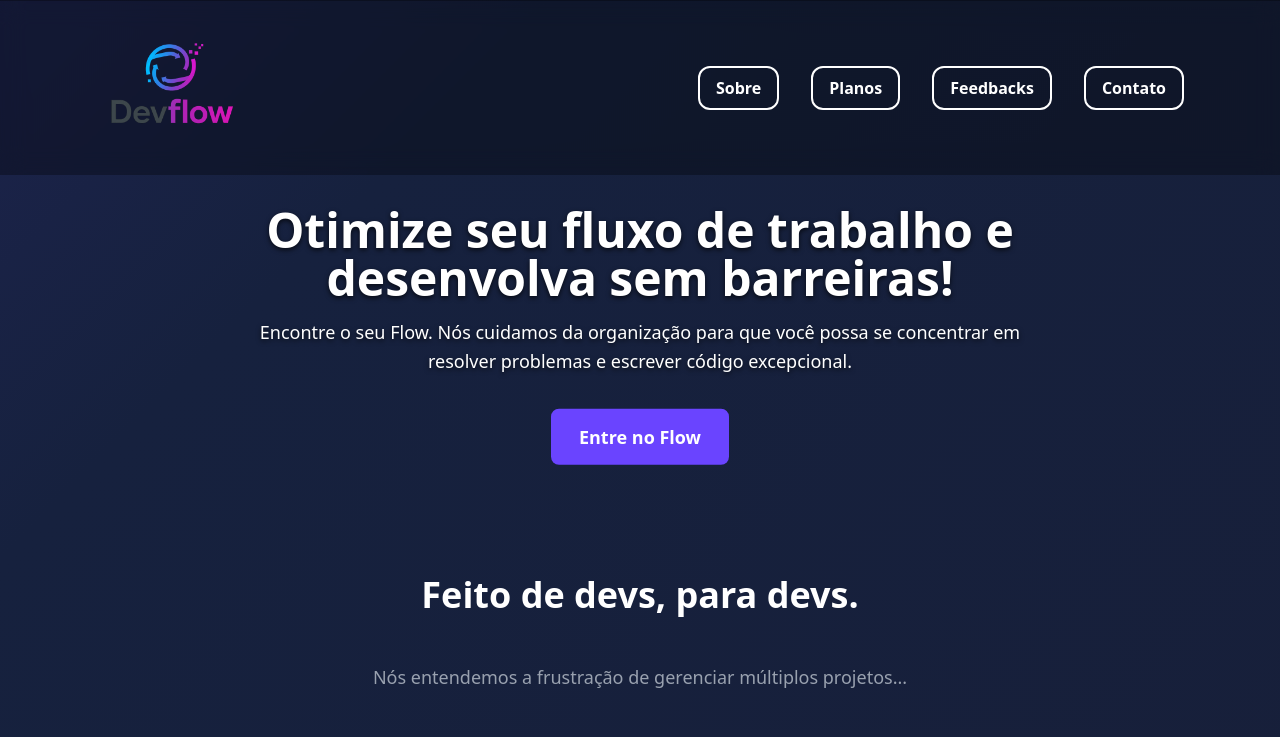
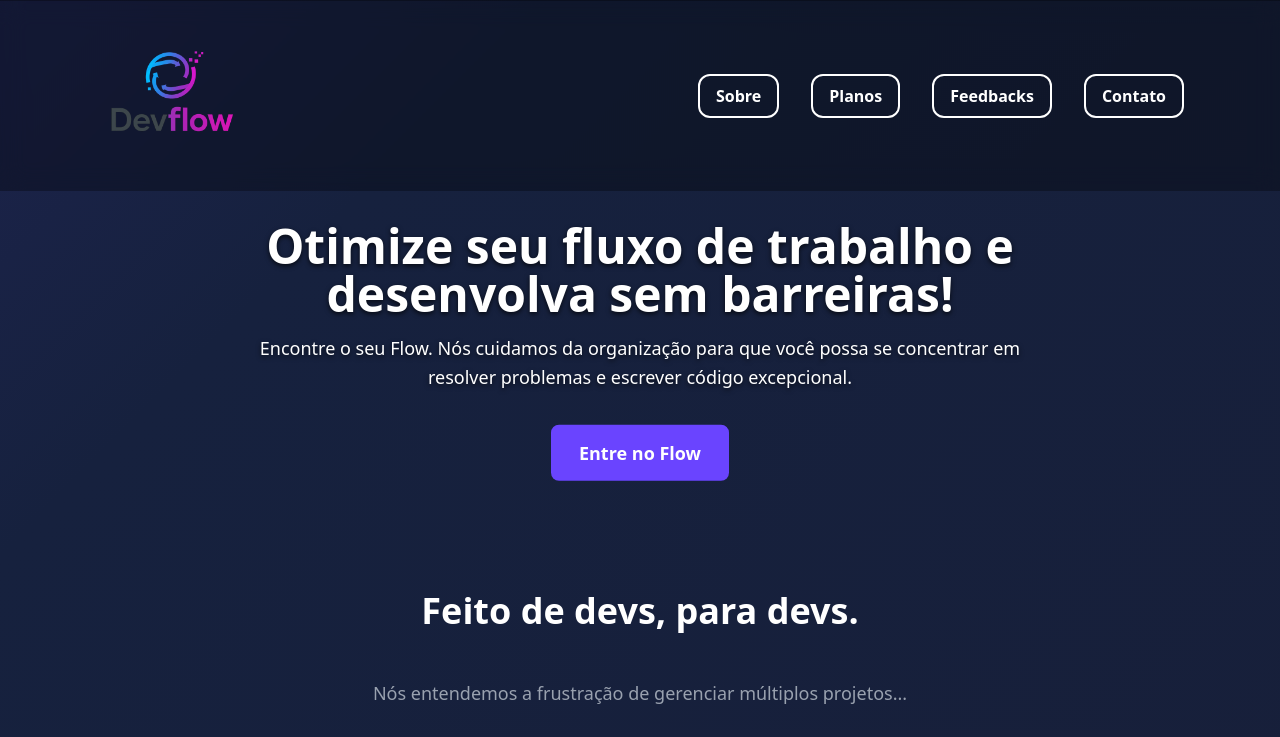
Before and after one commit to ferreiradev7/projeto-devflow-final, a React (Vite) app: page / in a window 1280 px wide. Shown: the top 737 px of the page. Built offline with nearby package versions, Linux system fonts and the light colour scheme.

Commit message:
navbar atualização

```diff
--- a/src/App.jsx
+++ b/src/App.jsx
@@ -41,13 +41,16 @@ function App() {
     <div className="text-white min-h-screen gradient-bg">
       { }
       { }
-      <div id="top-bar" className="sticky top-0 left-0 w-full flex justify-between items-center py-2 md:py-3 px-4 md:px-3 lg:px-16 xl:px-24 z-50 transition-all duration-300 bg-black/30 backdrop-blur-md border-t border-black/30">
+      <div
+        id="top-bar"
+        className="sticky top-0 left-0 w-full flex justify-between items-center py-3 md:py-5 px-4 md:px-8 lg:px-16 xl:px-24 z-50
+             transition-all duration-300 bg-black/30 backdrop-blur-md border-t border-black/30"
+      >
 
-        { }
-
-
-        { }
-        <a href="#" className="relative z-[2] transition-all duration-300 hover:scale-110">
+        <a
+          href="#"
+          className="relative z-[2] transition-all duration-300 hover:scale-110"
+        >
           <img
             src={logoUrl}
             alt="Logo DevFlow"
@@ -55,60 +58,32 @@ function App() {
           />
         </a>
 
-        { }
         <div>
-          { }
+
           <nav className="main-nav hidden md:flex gap-8 relative z-[2]">
-            <a href="#sobre" onClick={closeMenu} className="text-base font-semibold text-white border-2 border-white rounded-xl px-4 py-2 transition-all duration-300 hover:bg-white hover:text-[#6A44FF] hover:-translate-y-1 hover:shadow-[0_8px_16px_rgba(106,68,255,0.3)]">
-              Sobre
-            </a>
-            <a href="#planos" onClick={closeMenu} className="text-base font-semibold text-white border-2 border-white rounded-xl px-4 py-2 transition-all duration-300 hover:bg-white hover:text-[#6A44FF] hover:-translate-y-1 hover:shadow-[0_8px_16px_rgba(106,68,255,0.3)]">
-              Planos
-            </a>
-            <a href="#feedbacks" onClick={closeMenu} className="text-base font-semibold text-white border-2 border-white rounded-xl px-4 py-2 transition-all duration-300 hover:bg-white hover:text-[#6A44FF] hover:-translate-y-1 hover:shadow-[0_8px_16px_rgba(106,68,255,0.3)]">
-              Feedbacks
-            </a>
-            <a href="#contato" onClick={closeMenu} className="text-base font-semibold text-white border-2 border-white rounded-xl px-4 py-2 transition-all duration-300 hover:bg-white hover:text-[#6A44FF] hover:-translate-y-1 hover:shadow-[0_8px_16px_rgba(106,68,255,0.3)]">
-              Contato
-            </a>
+            <a href="#sobre" onClick={closeMenu} className="text-base font-semibold text-white border-2 border-white rounded-xl px-4 py-2 transition-all duration-300 hover:bg-white hover:text-[#6A44FF] hover:-translate-y-1 hover:shadow-[0_8px_16px_rgba(106,68,255,0.3)]">Sobre</a>
+            <a href="#planos" onClick={closeMenu} className="text-base font-semibold text-white border-2 border-white rounded-xl px-4 py-2 transition-all duration-300 hover:bg-white hover:text-[#6A44FF] hover:-translate-y-1 hover:shadow-[0_8px_16px_rgba(106,68,255,0.3)]">Planos</a>
+            <a href="#feedbacks" onClick={closeMenu} className="text-base font-semibold text-white border-2 border-white rounded-xl px-4 py-2 transition-all duration-300 hover:bg-white hover:text-[#6A44FF] hover:-translate-y-1 hover:shadow-[0_8px_16px_rgba(106,68,255,0.3)]">Feedbacks</a>
+            <a href="#contato" onClick={closeMenu} className="text-base font-semibold text-white border-2 border-white rounded-xl px-4 py-2 transition-all duration-300 hover:bg-white hover:text-[#6A44FF] hover:-translate-y-1 hover:shadow-[0_8px_16px_rgba(106,68,255,0.3)]">Contato</a>
           </nav>
 
-          { }
-          <button
-            onClick={toggleMenu}
-            className="md:hidden relative z-[1000] text-white bg-transparent border-none cursor-pointer p-0"
-          >
-            {menuOpen ? (
-              <FaTimes className="w-7 h-7" />
-            ) : (
-              <FaBars className="w-7 h-7" />
-            )}
+
+          <button onClick={toggleMenu} className="md:hidden relative z-[1000] text-white bg-transparent border-none cursor-pointer p-0">
+            {menuOpen ? <FaTimes className="w-7 h-7" /> : <FaBars className="w-7 h-7" />}
           </button>
 
-          { }
-          <nav className={`fixed top-0 ${menuOpen ? 'right-0' : '-right-full'} w-[70%] max-w-[300px] h-screen bg-[#1A1B2E] pt-24 px-5 pb-5 flex flex-col gap-4 z-[998] shadow-[-4px_0_20px_rgba(0,0,0,0.5)] transition-all duration-[400ms] md:hidden`}>
-            <a href="#sobre" onClick={closeMenu} className="text-base font-semibold text-white rounded-md px-4 py-2 transition-all duration-300 hover:bg-white/10 hover:text-[#6A44FF]">
-              Sobre
-            </a>
-            <a href="#planos" onClick={closeMenu} className="text-base font-semibold text-white rounded-md px-4 py-2 transition-all duration-300 hover:bg-white/10 hover:text-[#6A44FF]">
-              Planos
-            </a>
-            <a href="#feedbacks" onClick={closeMenu} className="text-base font-semibold text-white rounded-md px-4 py-2 transition-all duration-300 hover:bg-white/10 hover:text-[#6A44FF]">
-              Feedbacks
-            </a>
-            <a href="#contato" onClick={closeMenu} className="text-base font-semibold text-white rounded-md px-4 py-2 transition-all duration-300 hover:bg-white/10 hover:text-[#6A44FF]">
-              Contato
-            </a>
+
+          <nav className={`fixed top-0 ${menuOpen ? "right-0" : "-right-full"} w-[70%] max-w-[300px] h-screen bg-[#1A1B2E] pt-24 px-5 pb-5 flex flex-col gap-4 z-[998] shadow-[-4px_0_20px_rgba(0,0,0,0.5)] transition-all duration-[400ms] md:hidden`}>
+            <a href="#sobre" onClick={closeMenu} className="text-base font-semibold text-white rounded-md px-4 py-2 transition-all duration-300 hover:bg-white/10 hover:text-[#6A44FF]">Sobre</a>
+            <a href="#planos" onClick={closeMenu} className="text-base font-semibold text-white rounded-md px-4 py-2 transition-all duration-300 hover:bg-white/10 hover:text-[#6A44FF]">Planos</a>
+            <a href="#feedbacks" onClick={closeMenu} className="text-base font-semibold text-white rounded-md px-4 py-2 transition-all duration-300 hover:bg-white/10 hover:text-[#6A44FF]">Feedbacks</a>
+            <a href="#contato" onClick={closeMenu} className="text-base font-semibold text-white rounded-md px-4 py-2 transition-all duration-300 hover:bg-white/10 hover:text-[#6A44FF]">Contato</a>
           </nav>
         </div>
-
-      </div> { }
+      </div>
 
 
-      {
-
-      }
-      <header className="relative h-[40dvh] pt-[120px] md:pt-[95px] lg:pt-[110px]">
+      <header className="relative h-[40dvh] pt-[140px] sm:pt-[150px] md:pt-[110px] lg:pt-[120px] scroll-mt-[100px]">
         <div className="absolute top-1/2 left-1/2 -translate-x-1/2 -translate-y-1/2 z-[2] text-center w-[90%] md:w-4/5 max-w-[800px]">
           <h1 className="text-3xl md:text-5xl font-bold mb-4 text-shadow-strong">
             Otimize seu fluxo de trabalho e desenvolva sem barreiras!
@@ -116,19 +91,17 @@ function App() {
           <p className="text-base md:text-lg leading-relaxed mb-8 text-shadow-strong">
             Encontre o seu Flow. Nós cuidamos da organização para que você possa se concentrar em resolver problemas e escrever código excepcional.
           </p>
-          <a
-            href="#planos"
-            className="inline-block bg-[#6A44FF] text-white px-7 py-3.5 text-lg font-bold rounded-lg transition-all duration-300 hover:bg-[#5838d4] hover:shadow-[0_10px_20px_rgba(106,68,255,0.4)] hover:scale-105"
-          >
+          <a href="#planos" className="inline-block bg-[#6A44FF] text-white px-7 py-3.5 text-lg font-bold rounded-lg transition-all duration-300 hover:bg-[#5838d4] hover:shadow-[0_10px_20px_rgba(106,68,255,0.4)] hover:scale-105">
             Entre no Flow
           </a>
         </div>
       </header>
 
 
+
       <main>
 
-        <section id="sobre" className="py-20">
+        <section id="sobre" className="py-20 scroll-mt-[100px]">
           <div className="max-w-7xl mx-auto px-4 md:px-6">
             <h2 className="text-center text-4xl font-bold mb-4">Feito de devs, para devs.</h2>
             <p className="text-center text-lg text-gray-400 max-w-[600px] mx-auto mt-12 mb-12">
@@ -160,7 +133,7 @@ function App() {
           </div>
         </section>
 
-        <section id="planos" className="py-20">
+        <section id="planos" className="py-20 scroll-mt-[100px]">
           <div className="max-w-7xl mx-auto px-4 md:px-6">
             <h2 className="text-center text-4xl font-bold mb-4">Escolha o plano perfeito para você.</h2>
             <p className="text-center text-lg text-gray-400 max-w-[600px] mx-auto">
@@ -213,8 +186,8 @@ function App() {
           </div>
         </section>
 
-        { }
-        <section id="feedbacks" className="py-20">
+
+        <section id="feedbacks" className="py-20 scroll-mt-[100px]">
           <div className="max-w-7xl mx-auto px-4 md:px-6">
             <h2 className="text-center text-4xl font-bold mb-4">Feedbacks dos nossos usuários</h2>
             <p className="text-center text-lg text-gray-400 max-w-[600px] mx-auto mt-12 mb-12">
@@ -223,7 +196,7 @@ function App() {
 
             <div className="flex flex-col md:flex-row gap-8 justify-around items-stretch">
 
-              { }
+
               <div className="feedback-card bg-[#0D1117] p-8 rounded-lg transition-all duration-[600ms] hover:-translate-y-2 flex flex-col items-center text-center">
                 <img
                   src={rosto1Url}
@@ -237,7 +210,7 @@ function App() {
                 <p className="text-sm text-[#6A44FF]">Desenvolvedora Frontend</p>
               </div>
 
-              { }
+
               <div className="feedback-card bg-[#0D1117] p-8 rounded-lg transition-all duration-[600ms] hover:-translate-y-2 flex flex-col items-center text-center">
                 <img
                   src={rosto2Url}
@@ -251,7 +224,7 @@ function App() {
                 <p className="text-sm text-[#6A44FF]">Desenvolvedor Backend</p>
               </div>
 
-              { }
+
               <div className="feedback-card bg-[#0D1117] p-8 rounded-lg transition-all duration-[600ms] hover:-translate-y-2 flex flex-col items-center text-center">
                 <img
                   src={rosto3Url}
@@ -268,9 +241,9 @@ function App() {
             </div>
           </div>
         </section>
-        { }
 
-        <section id="contato" className="py-48 md:py-40 text-center">
+
+        <section id="contato" className="py-48 md:py-40 text-center scroll-mt-[100px]">
           <div className="max-w-7xl mx-auto px-4 md:px-6">
             <h2 className="text-4xl font-bold mb-4">Fale Conosco.</h2>
             <p className="text-lg font-semibold text-gray-300 max-w-[700px] mx-auto mb-10">
```
